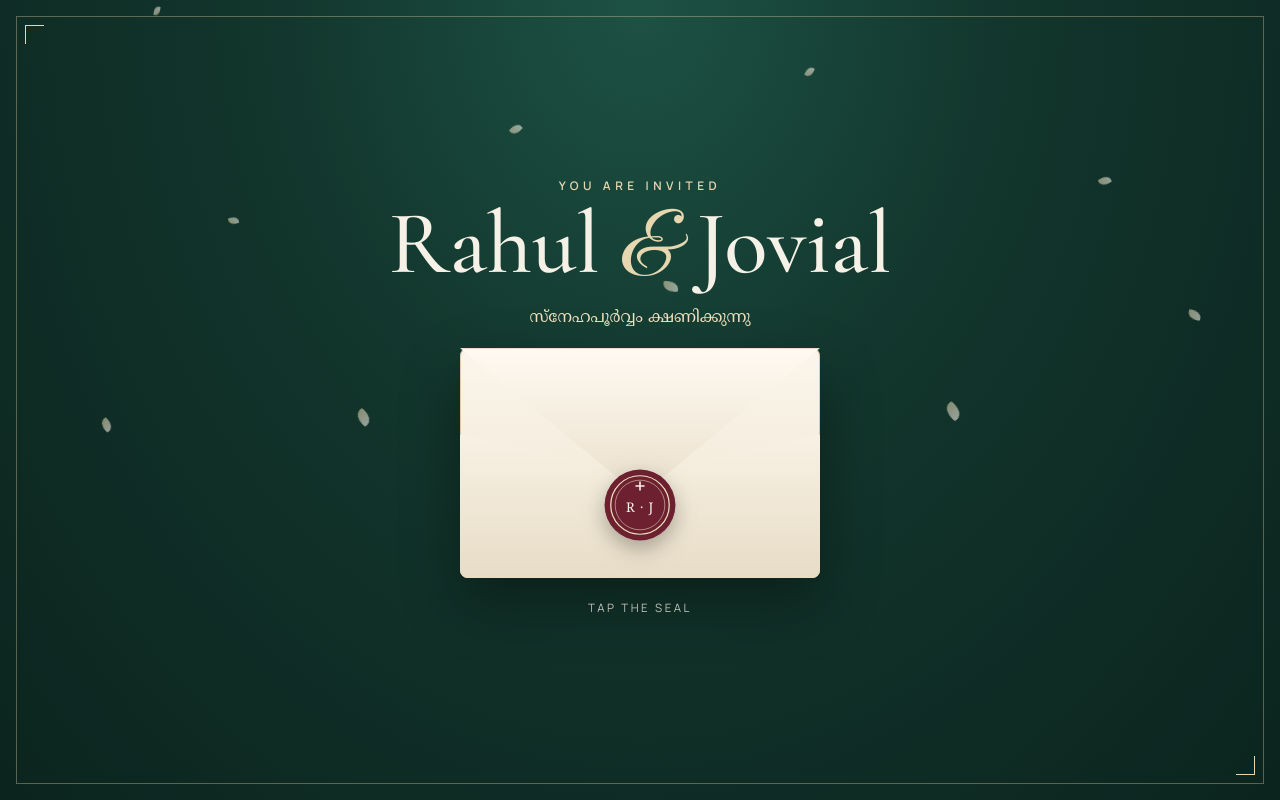
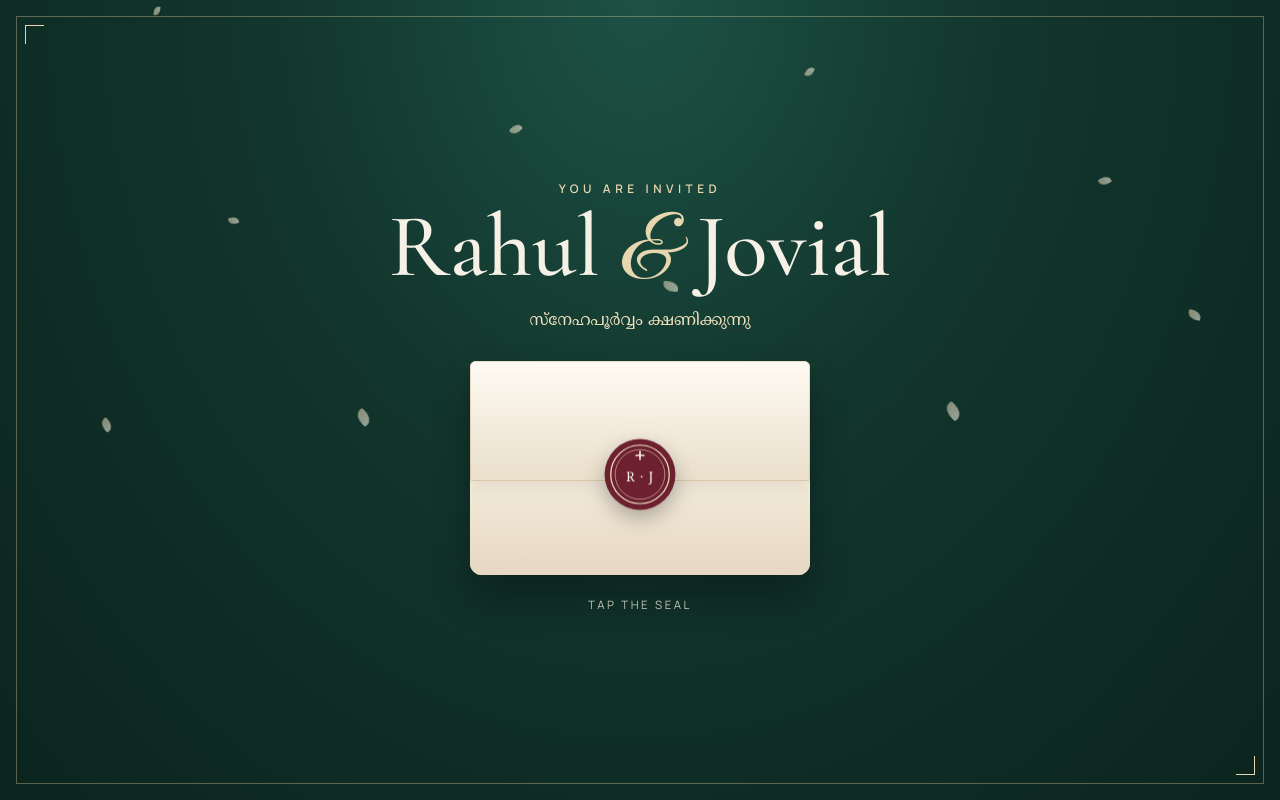
Before and after one commit to divakarprajna/rahulinvitesyou, a React (Vite) app: page / in a window 1280 px wide. Built offline with nearby package versions, Linux system fonts and the light colour scheme.

Commit message:
Open the envelope into a card and add a day countdown.

```diff
--- a/src/App.tsx
+++ b/src/App.tsx
@@ -27,7 +27,7 @@ export default function App() {
     if (phase !== 'sealed') return
     playChime()
     setPhase('opening')
-    const wait = prefersReducedMotion() ? 0 : 1900
+    const wait = prefersReducedMotion() ? 0 : 2800
     timer.current = window.setTimeout(() => setPhase('open'), wait)
   }
 
--- a/src/components/Envelope.tsx
+++ b/src/components/Envelope.tsx
@@ -83,10 +83,7 @@ export function Envelope({ opening, onOpen }: EnvelopeProps) {
             <span>Holy Matrimony</span>
           </div>
           <div className="env-pocket" />
-          <div className="env-flap">
-            <div className="flap-face flap-back" />
-            <div className="flap-face flap-front" />
-          </div>
+          <div className="env-flap" />
           <button
             type="button"
             className="seal"
--- a/src/components/Invitation.tsx
+++ b/src/components/Invitation.tsx
@@ -243,12 +243,6 @@ export function Invitation() {
               സ്നേഹപൂർവ്വം ക്ഷണിക്കുന്നു
             </p>
             {dateLabel && <p className="date-line">{dateLabel}</p>}
-            <Countdown />
-            {weddingDate() && (
-              <button type="button" className="ghost-button light" onClick={addToCalendar}>
-                Add to calendar
-              </button>
-            )}
           </div>
         </div>
         <a className="scroll-cue" href="#welcome">
@@ -268,6 +262,18 @@ export function Invitation() {
           prayers are the gift they hope for.
         </p>
       </section>
+
+      {weddingDate() && (
+        <section className="countdown-band" aria-label="Countdown to the wedding">
+          <p className="kicker">Counting the days</p>
+          <h2>Until we say I do</h2>
+          {dateLabel && <p className="countdown-date">{dateLabel}</p>}
+          <Countdown />
+          <button type="button" className="ghost-button" onClick={addToCalendar}>
+            Add to calendar
+          </button>
+        </section>
+      )}
 
       <section ref={church.ref} className={`section ${church.className}`}>
         <div className="split">
--- a/src/index.css
+++ b/src/index.css
@@ -48,7 +48,7 @@ button { cursor: pointer; }
 }
 .envelope-screen.is-opening {
   pointer-events: none;
-  animation: screen-away 0.7s ease 1.25s forwards;
+  animation: screen-away 0.85s ease 1.9s forwards;
 }
 .envelope-frame {
   position: absolute;
@@ -80,7 +80,7 @@ button { cursor: pointer; }
   to { transform: translateY(110vh) rotate(280deg); }
 }
 @keyframes screen-away {
-  to { opacity: 0; visibility: hidden; }
+  to { opacity: 0; transform: translateY(-28px); visibility: hidden; }
 }
 
 .env-kicker,
@@ -136,15 +136,17 @@ button { cursor: pointer; }
   50% { opacity: 0.35; }
 }
 
-.envelope-scene { perspective: 1400px; margin-top: 8px; }
+.envelope-scene {
+  width: min(88vw, 340px);
+  height: 214px;
+  margin-top: 18px;
+  perspective: 1100px;
+}
 .envelope {
   position: relative;
-  width: min(88vw, 360px);
-  height: 230px;
-  overflow: hidden;
-  filter: drop-shadow(0 24px 28px rgba(0, 0, 0, 0.35));
+  width: 100%;
+  height: 100%;
 }
-.envelope.open { overflow: visible; }
 .env-back,
 .env-letter,
 .env-pocket,
@@ -155,27 +157,29 @@ button { cursor: pointer; }
 .env-back {
   inset: 0;
   z-index: 0;
-  border-radius: 8px;
-  background:
-    linear-gradient(180deg, #fbf6ec, #efe3cf);
-  box-shadow: inset 0 0 0 1px rgba(166, 132, 69, 0.35);
+  border-radius: 6px 6px 12px 12px;
+  background: linear-gradient(180deg, #fbf6ec, #efe3cf);
+  box-shadow:
+    0 22px 36px rgba(0, 0, 0, 0.28),
+    inset 0 0 0 1px rgba(166, 132, 69, 0.35);
 }
 .env-letter {
   z-index: 1;
-  left: 22px;
-  right: 22px;
-  top: 96px;
-  height: 118px;
+  left: 18px;
+  right: 18px;
+  top: 16px;
+  height: 132px;
   display: flex;
   flex-direction: column;
   align-items: center;
   justify-content: center;
   gap: 4px;
-  border: 1px solid rgba(176, 137, 72, 0.35);
+  border: 1px solid rgba(176, 137, 72, 0.4);
+  border-radius: 4px;
   background: #fffdf8;
   color: var(--emerald);
-  opacity: 0;
-  transition: transform 1.05s cubic-bezier(0.22, 1, 0.36, 1), opacity 0.4s ease;
+  transform: translateY(34px);
+  transition: transform 1.05s cubic-bezier(0.22, 1, 0.36, 1);
 }
 .env-letter strong {
   font-family: "Cormorant Garamond", Georgia, serif;
@@ -189,51 +193,36 @@ button { cursor: pointer; }
   color: var(--gold);
 }
 .env-letter-cross { color: var(--wine); font-size: 0.95rem; }
-.envelope.open .env-letter {
-  opacity: 1;
-  transform: translateY(-150px);
-}
+.envelope.open .env-letter { transform: translateY(-36px); }
 .env-pocket {
-  z-index: 3;
+  z-index: 2;
   left: 0;
   right: 0;
   bottom: 0;
-  height: 62%;
-  border-radius: 0 0 8px 8px;
-  background: linear-gradient(#f8f1e4, #e7dcc6);
-  clip-path: polygon(0 0, 50% 24%, 100% 0, 100% 100%, 0 100%);
-  box-shadow: inset 0 1px 0 rgba(255, 255, 255, 0.7);
+  height: 58%;
+  border-radius: 0 0 12px 12px;
+  background: linear-gradient(#f7f0e2, #e6d8c2);
+  box-shadow: inset 0 1px 0 rgba(255, 255, 255, 0.65);
+  pointer-events: none;
 }
 .env-flap {
-  z-index: 4;
+  z-index: 3;
   top: 0;
   left: 0;
   right: 0;
-  height: 148px;
-  transform-style: preserve-3d;
-  transform-origin: center top;
-  transform: rotateX(0.01deg);
+  height: 56%;
+  border-radius: 6px 6px 2px 2px;
+  background: linear-gradient(180deg, #fffaf3, #eadfcb);
+  box-shadow:
+    inset 0 0 0 1px rgba(176, 137, 72, 0.28),
+    0 8px 16px rgba(40, 24, 8, 0.06);
+  transform-origin: center bottom;
   transition: transform 1.15s cubic-bezier(0.22, 1, 0.36, 1);
 }
-.envelope.open .env-flap { transform: rotateX(188deg); }
-.flap-face {
-  position: absolute;
-  inset: 0;
-  backface-visibility: hidden;
-  clip-path: polygon(0 0, 100% 0, 50% 100%);
-}
-.flap-front {
-  background: linear-gradient(#fffaf2, #eadfcb);
-  box-shadow: inset 0 0 0 1px rgba(176, 137, 72, 0.25);
-}
-.flap-back {
-  transform: rotateX(180deg);
-  background:
-    radial-gradient(circle at 50% 20%, #246454, #0e3329 72%);
-}
+.envelope.open .env-flap { transform: rotateX(-178deg); }
 .seal {
-  z-index: 6;
-  top: 118px;
+  z-index: 5;
+  top: 42%;
   left: 50%;
   width: 78px;
   height: 78px;
@@ -241,9 +230,9 @@ button { cursor: pointer; }
   border: 0;
   border-radius: 50%;
   background: transparent;
-  transform: translateX(-50%);
+  transform: translate(-50%, -20%);
   filter: drop-shadow(0 8px 10px rgba(0, 0, 0, 0.28));
-  transition: opacity 0.45s ease, transform 0.45s ease;
+  transition: opacity 0.4s ease, transform 0.45s ease;
 }
 .seal svg { display: block; width: 100%; height: 100%; }
 .seal::after {
@@ -256,7 +245,7 @@ button { cursor: pointer; }
 }
 .envelope.open .seal {
   opacity: 0;
-  transform: translateX(-50%) scale(0.7) rotate(-18deg);
+  transform: translate(-50%, -20%) scale(0.7) rotate(-18deg);
 }
 @keyframes pulse {
   70% { transform: scale(1.18); opacity: 0; }
@@ -660,35 +649,63 @@ legend { font-weight: 600; margin-bottom: 8px; }
   background: #f6f1e7;
   color: var(--emerald);
 }
+.countdown-band {
+  width: min(920px, calc(100% - 32px));
+  margin: 0 auto 12px;
+  padding: 8px 0 64px;
+  text-align: center;
+}
+.countdown-band h2 {
+  margin: 8px 0 0;
+  font-family: "Cormorant Garamond", Georgia, serif;
+  font-size: clamp(2.4rem, 5vw, 3.6rem);
+  font-weight: 500;
+  color: var(--emerald);
+}
+.countdown-date {
+  margin: 12px 0 0;
+  color: var(--gold);
+  letter-spacing: 0.16em;
+  text-transform: uppercase;
+  font-size: 0.78rem;
+}
 .countdown {
   display: grid;
-  grid-template-columns: repeat(4, minmax(0, 1fr));
-  gap: 8px;
-  max-width: 420px;
-  margin: 22px auto 0;
+  grid-template-columns: repeat(2, minmax(0, 1fr));
+  gap: 12px;
+  max-width: 720px;
+  margin: 28px auto 0;
 }
 .countdown div {
-  padding: 10px 4px;
-  border: 1px solid rgba(231, 215, 176, 0.4);
-  border-radius: 14px;
+  padding: 22px 8px 18px;
+  border: 1px solid var(--line);
+  border-radius: 18px;
+  background: #fffdf8;
+  box-shadow: 0 12px 28px rgba(28, 25, 21, 0.05);
 }
 .countdown strong {
   display: block;
   font-family: "Cormorant Garamond", Georgia, serif;
-  font-size: 1.8rem;
+  font-size: clamp(2.6rem, 6vw, 3.6rem);
+  font-variant-numeric: tabular-nums;
+  line-height: 1;
+  color: var(--emerald);
 }
 .countdown span {
-  font-size: 0.65rem;
-  letter-spacing: 0.14em;
+  display: block;
+  margin-top: 8px;
+  font-size: 0.68rem;
+  letter-spacing: 0.16em;
   text-transform: uppercase;
-  color: var(--gold-soft);
+  color: var(--gold);
 }
+.countdown-band .ghost-button { margin-top: 22px; }
 
 @media (min-width: 860px) {
   .hero-card { grid-template-columns: minmax(280px, 420px) 1fr; gap: 64px; }
   .hero-copy { text-align: left; }
   .hero .ml { margin-left: 0; }
-  .countdown { margin-left: 0; }
+  .countdown { grid-template-columns: repeat(4, minmax(0, 1fr)); }
   .split { grid-template-columns: 0.86fr 1.14fr; gap: 56px; }
   .split.reverse { grid-template-columns: 1.14fr 0.86fr; }
   .choice-row { grid-template-columns: 1fr 1fr; }
```
